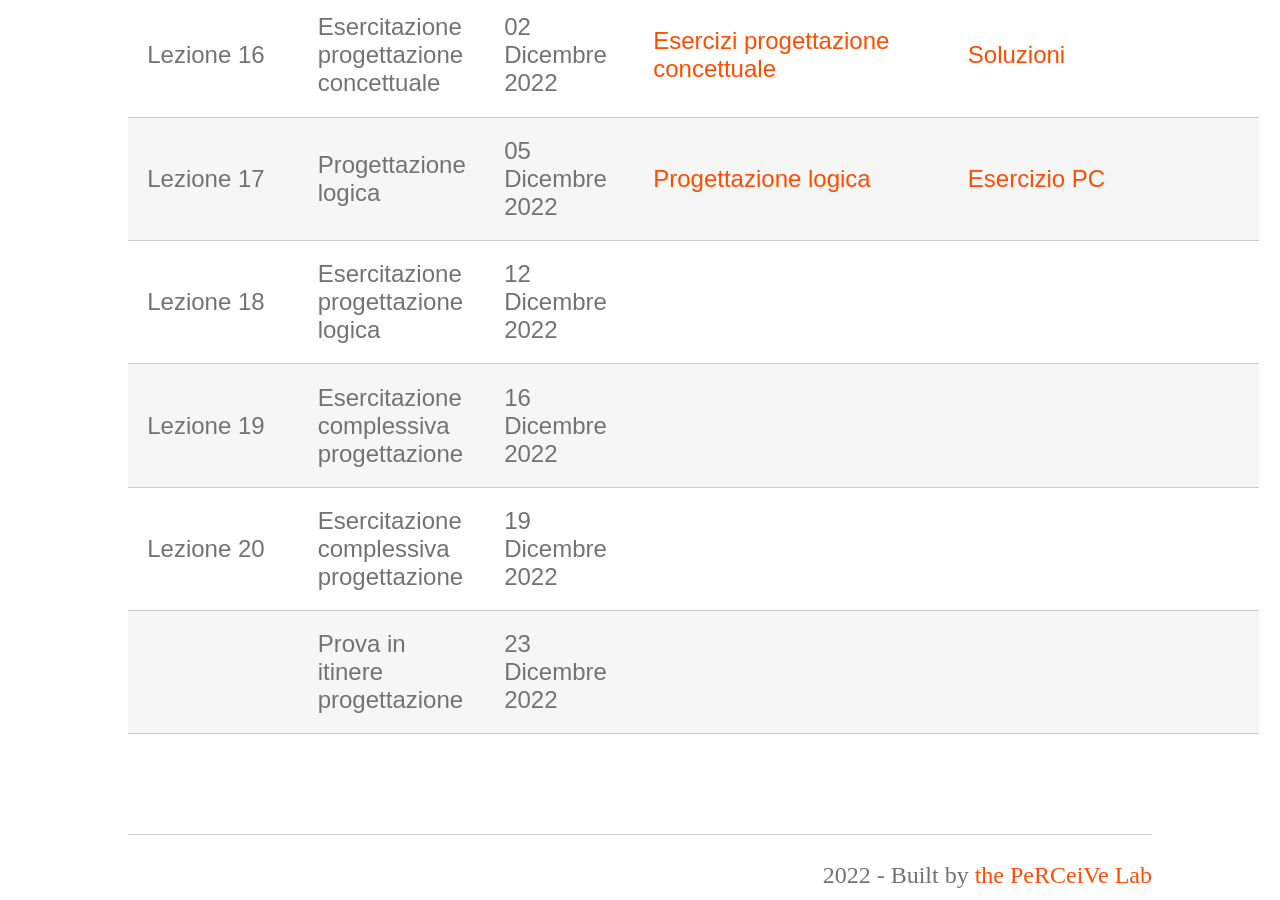
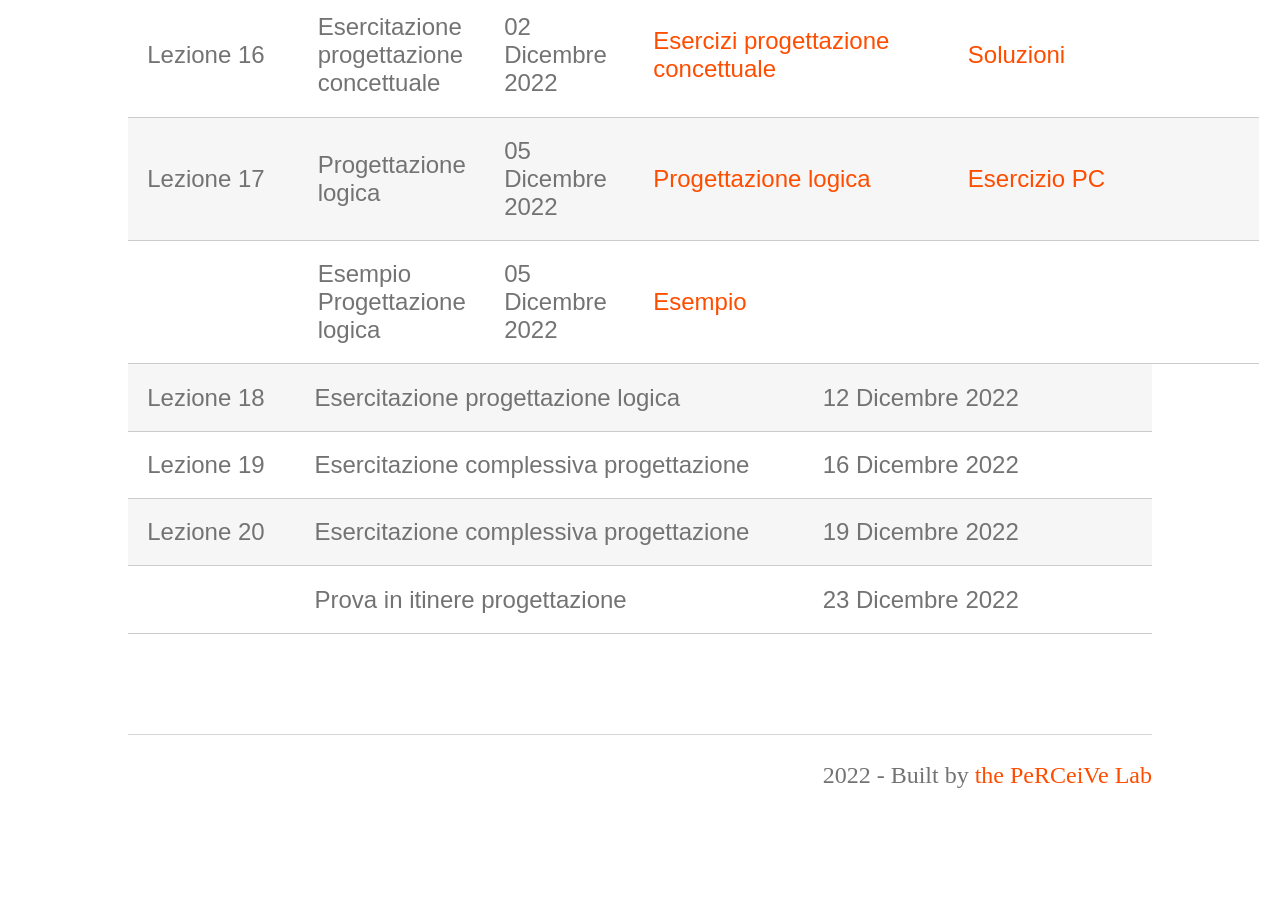
Before and after one commit to perceivelab/database-course, a Jekyll site: the page built from lezioni.md, in a window 1280 px wide and 900 px high, scrolled down 2575 px. Built offline with Jekyll 4.4.1, drawn with Linux system fonts in a browser that asks for light colours; our own code applies the rules of GitHub Pages for plain Markdown files; after the commit the page ends 3427 px from its top, so only the background shows below that.

Commit message:
Update lezioni.md

```diff
--- a/lezioni.md
+++ b/lezioni.md
@@ -26,6 +26,8 @@ Questa pagina contiene le slide, note e gli esempi di codice delle lezioni del c
 | Lezione 15 | Progettazione concettuale                | 28 Novembre 2022  |  [ProgettazioneConcettuale](https://drive.google.com/file/d/1ezh_2j3jAEUf34FCwuwAJoMlGPf3Rb-0/view?usp=sharing) |      |
 | Lezione 16 | Esercitazione progettazione concettuale  | 02 Dicembre 2022  |        [Esercizi progettazione concettuale](https://drive.google.com/file/d/1LMxfR6CELuzYdcEBwfLq9mGu6x_IvnwL/view?usp=sharing)                                       |       [Soluzioni](https://drive.google.com/file/d/1BwEhxJ5ZVD109Blg-lU0ai-TYSFbM_iF/view?usp=sharing)      |
 | Lezione 17 | Progettazione logica                     | 05 Dicembre 2022  |   [Progettazione logica](https://drive.google.com/file/d/1-QwGoyIi_bL4dAZxlEWRqg8nxjVGxhKe/view?usp=sharing)                      |    [Esercizio PC](https://drive.google.com/file/d/1CgEBZn7VHSn43iL63lluqt3YtwVE6Ct-/view?usp=sharing)         |
+|  | Esempio Progettazione logica                       | 05 Dicembre 2022  |   [Esempio](https://drive.google.com/file/d/1R_c0-rhFuDaH3FoxJ--P-VShs14qW4bI/view?usp=sharing)                      |         |
+
 | Lezione 18 | Esercitazione progettazione logica       | 12 Dicembre 2022  |                         |             |
 | Lezione 19 | Esercitazione complessiva progettazione  | 16 Dicembre 2022  |                         |             |
 | Lezione 20 | Esercitazione complessiva progettazione  | 19 Dicembre 2022  |                         |             |
```
